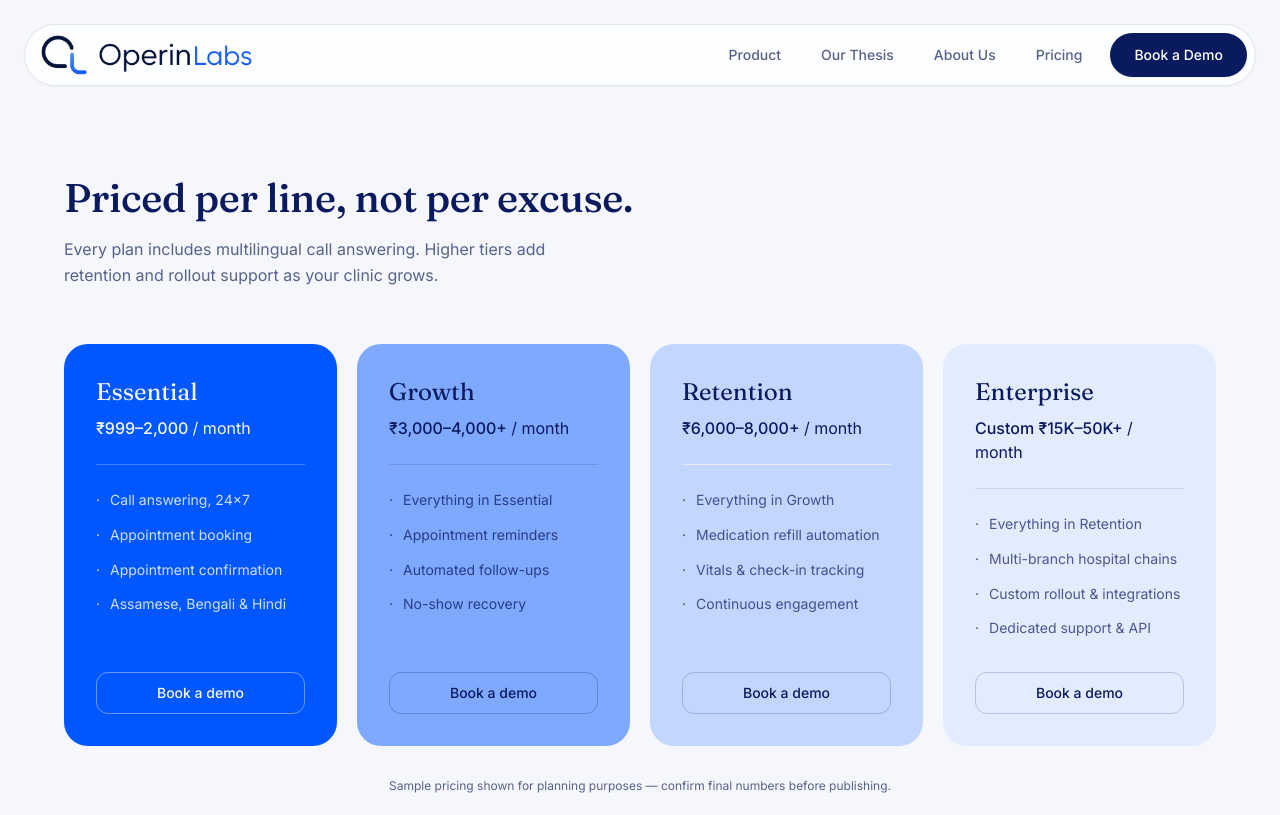
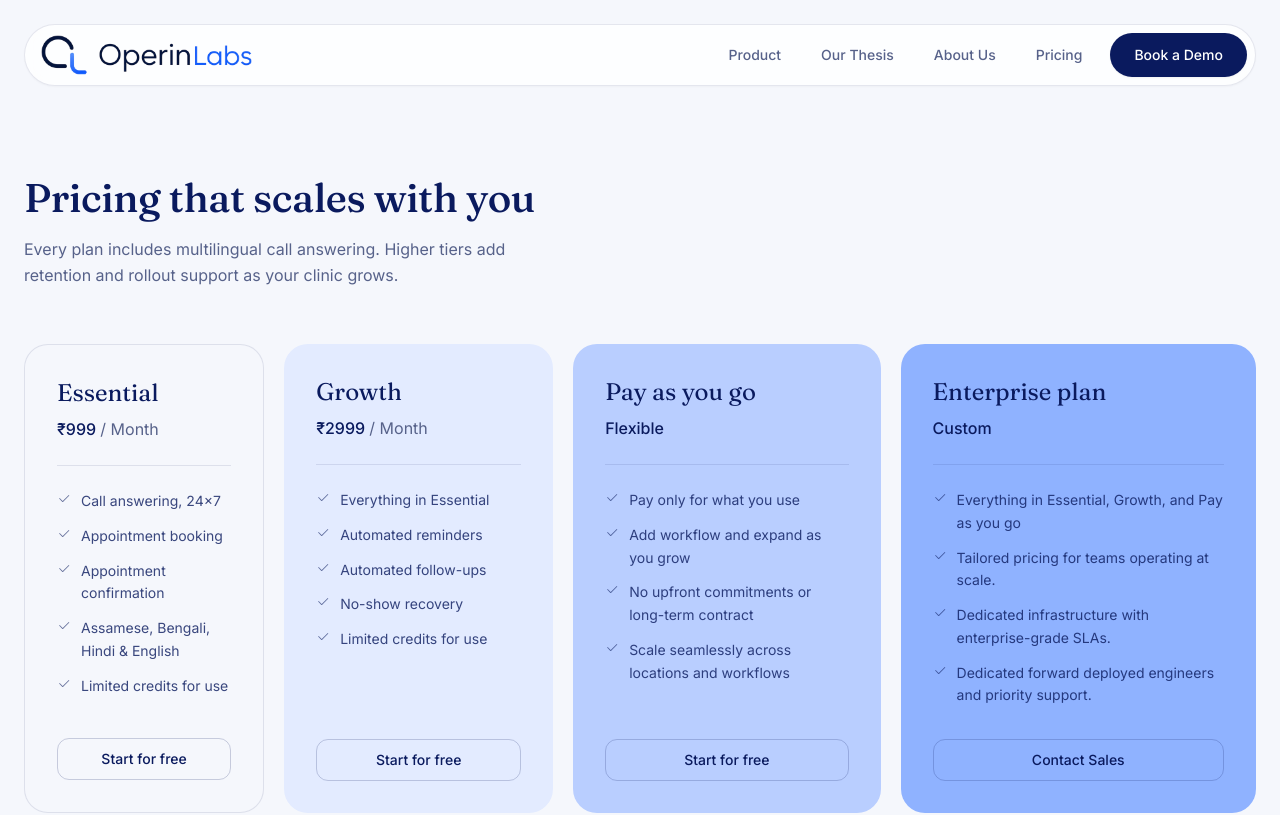
Before and after one commit to OperinLabs/OperinLabs-Landing-Page, a React (Vite) app: page /pricing in a window 1280 px wide. Shown: the top 815 px of the page. Built offline with nearby package versions, Linux system fonts and the light colour scheme.

Commit message:
Update Pricing.tsx

```diff
--- a/src/components/Pricing.tsx
+++ b/src/components/Pricing.tsx
@@ -1,4 +1,5 @@
 import { motion } from "framer-motion";
+import { BsCheck2 } from "react-icons/bs";
 
 interface PricingProps {
   onBookDemo: () => void;
@@ -7,93 +8,68 @@ interface PricingProps {
 const plans = [
   {
     name: "Essential",
-    price: "₹999–2,000",
-    unit: "/ month",
+    price: "₹999",
+    unit: "/ Month",
     features: [
       "Call answering, 24×7",
       "Appointment booking",
       "Appointment confirmation",
-      "Assamese, Bengali & Hindi",
+      "Assamese, Bengali, Hindi & English",
+      "Limited credits for use",
     ],
-    tone: "solid",
+    bg: "bg-bg",
+    border: "border border-line",
+    ctaLabel: "Start for free",
   },
   {
     name: "Growth",
-    price: "₹3,000–4,000+",
-    unit: "/ month",
+    price: "₹2999",
+    unit: "/ Month",
     features: [
       "Everything in Essential",
-      "Appointment reminders",
+      "Automated reminders",
       "Automated follow-ups",
       "No-show recovery",
+      "Limited credits for use",
     ],
-    tone: "tint-1",
+    bg: "bg-accent-soft",
+    border: "",
+    ctaLabel: "Start for free",
   },
   {
-    name: "Retention",
-    price: "₹6,000–8,000+",
-    unit: "/ month",
+    name: "Pay as you go",
+    price: "Flexible",
+    unit: "",
     features: [
-      "Everything in Growth",
-      "Medication refill automation",
-      "Vitals & check-in tracking",
-      "Continuous engagement",
+      "Pay only for what you use",
+      "Add workflow and expand as you grow",
+      "No upfront commitments or long-term contract",
+      "Scale seamlessly across locations and workflows",
     ],
-    tone: "tint-2",
+    bg: "bg-[#B9CEFF]",
+    border: "",
+    ctaLabel: "Start for free",
   },
   {
-    name: "Enterprise",
-    price: "Custom ₹15K–50K+",
-    unit: "/ month",
+    name: "Enterprise plan",
+    price: "Custom",
+    unit: "",
     features: [
-      "Everything in Retention",
-      "Multi-branch hospital chains",
-      "Custom rollout & integrations",
-      "Dedicated support & API",
+      "Everything in Essential, Growth, and Pay as you go",
+      "Tailored pricing for teams operating at scale.",
+      "Dedicated infrastructure with enterprise-grade SLAs.",
+      "Dedicated forward deployed engineers and priority support.",
     ],
-    tone: "tint-3",
+    bg: "bg-[#8FB2FF]",
+    border: "",
+    ctaLabel: "Contact Sales",
   },
 ];
-
-const toneStyles: Record<string, { card: string; heading: string; price: string; divider: string; body: string; button: string }> = {
-  solid: {
-    card: "bg-accent",
-    heading: "text-bg",
-    price: "text-bg",
-    divider: "border-white/25",
-    body: "text-bg/85",
-    button: "border-white/40 text-bg hover:bg-white/10",
-  },
-  "tint-1": {
-    card: "bg-[#7FA8FF]",
-    heading: "text-ink",
-    price: "text-ink",
-    divider: "border-ink/15",
-    body: "text-ink/75",
-    button: "border-ink/25 text-ink hover:bg-white/30",
-  },
-  "tint-2": {
-    card: "bg-[#C2D6FF]",
-    heading: "text-ink",
-    price: "text-ink",
-    divider: "border-ink/12",
-    body: "text-ink/70",
-    button: "border-ink/20 text-ink hover:bg-white/40",
-  },
-  "tint-3": {
-    card: "bg-accent-soft",
-    heading: "text-ink",
-    price: "text-ink",
-    divider: "border-ink/10",
-    body: "text-ink/70",
-    button: "border-ink/20 text-ink hover:bg-white/50",
-  },
-};
 
 export default function Pricing({ onBookDemo }: PricingProps) {
   return (
     <section id="pricing" className="scroll-mt-24 bg-bg px-6 py-24">
-      <div className="mx-auto max-w-6xl">
+      <div className="mx-auto max-w-[90rem]">
         <motion.div
           initial={{ opacity: 0, y: 16 }}
           whileInView={{ opacity: 1, y: 0 }}
@@ -102,7 +78,7 @@ export default function Pricing({ onBookDemo }: PricingProps) {
           className="max-w-xl"
         >
           <h2 className="font-editorial font-medium text-ink text-[32px] sm:text-[40px] leading-[1.1] tracking-[-0.01em]">
-            Priced per line, not per excuse.
+            Pricing that scales with you
           </h2>
           <p className="mt-4 max-w-[50ch] text-base leading-relaxed text-ink-soft">
             Every plan includes multilingual call answering. Higher tiers add
@@ -110,31 +86,30 @@ export default function Pricing({ onBookDemo }: PricingProps) {
           </p>
         </motion.div>
 
-        <div className="mt-14 grid gap-5 sm:grid-cols-2 lg:grid-cols-4">
-          {plans.map((plan, i) => {
-            const tone = toneStyles[plan.tone];
-            return (
+        <div className="mt-14 grid gap-5 sm:grid-cols-2 lg:grid-cols-[1fr_1.12fr_1.28fr_1.48fr] lg:items-stretch">
+          {plans.map((plan, i) => (
             <motion.div
               key={plan.name}
               initial={{ opacity: 0, y: 16 }}
               whileInView={{ opacity: 1, y: 0 }}
               viewport={{ once: true, margin: "-80px" }}
               transition={{ duration: 0.5, ease: "easeOut", delay: i * 0.08 }}
-                className={`flex flex-col rounded-3xl p-8 ${tone.card}`}
+              className={`flex flex-col rounded-3xl p-8 text-ink ${plan.bg} ${plan.border}`}
             >
-                <h3 className={`font-editorial text-2xl ${tone.heading}`}>
-                  {plan.name}
-                </h3>
-                <p className={`mt-2 text-base font-medium ${tone.price}`}>
-                  {plan.price} <span className="font-normal">{plan.unit}</span>
+              <h3 className="font-editorial text-2xl text-ink">{plan.name}</h3>
+              <p className="mt-2 text-base font-medium text-ink">
+                {plan.price}{" "}
+                {plan.unit && (
+                  <span className="font-normal text-ink-soft">{plan.unit}</span>
+                )}
               </p>
 
-                <div className={`mt-6 border-t ${tone.divider}`} />
+              <div className="mt-6 border-t border-ink/10" />
 
-                <ul className={`mt-6 flex flex-1 flex-col gap-3 text-sm leading-relaxed ${tone.body}`}>
+              <ul className="mt-6 flex flex-1 flex-col gap-3 text-sm leading-relaxed text-ink/80">
                 {plan.features.map((f) => (
                   <li key={f} className="flex gap-2.5">
-                      <span aria-hidden="true">·</span>
+                    <BsCheck2 className="mt-0.5 shrink-0 text-ink/60" aria-hidden="true" />
                     <span>{f}</span>
                   </li>
                 ))}
@@ -142,13 +117,12 @@ export default function Pricing({ onBookDemo }: PricingProps) {
 
               <button
                 onClick={onBookDemo}
-                  className={`mt-8 w-full rounded-xl border px-4 py-2.5 text-sm font-medium transition-colors ${tone.button}`}
+                className="mt-8 w-full rounded-xl border border-ink/20 px-4 py-2.5 text-sm font-medium text-ink transition-colors hover:bg-white/40"
               >
-                  Book a demo
+                {plan.ctaLabel}
               </button>
             </motion.div>
-            );
-          })}
+          ))}
         </div>
 
         <p className="mt-8 text-center text-xs text-ink-soft">
```
Lines whose indentation alone changed are shown as unchanged.
